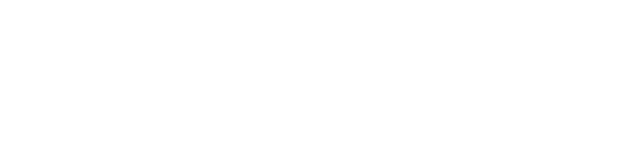
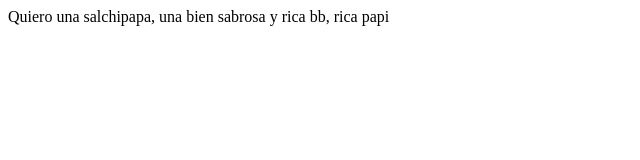
Before and after one commit to KevinDaxVZ/git-mi-aprendizaje, a plain HTML site: page index.html in a window 1280 px wide. Shown: the whole page, without its empty margins (0-640 px from the left). Drawn offline with Linux system fonts and the light colour scheme.

Commit message:
repasito xd

```diff
--- a/index.html
+++ b/index.html
@@ -1,12 +1,12 @@
 <!DOCTYPE html>
 <html lang="en">
 <head>
-    <title>Primera Página2.0</title>
+    <title>Primera Página</title>
     <meta charset="UTF-8">
     <meta name="viewport" content="width=device-width, initial-scale=1.0">
     <title>Document</title>
 </head>
 <body>
-
+    <section>Quiero una salchipapa, una bien sabrosa y rica bb, rica papi</section>
 </body>
 </html>
```
